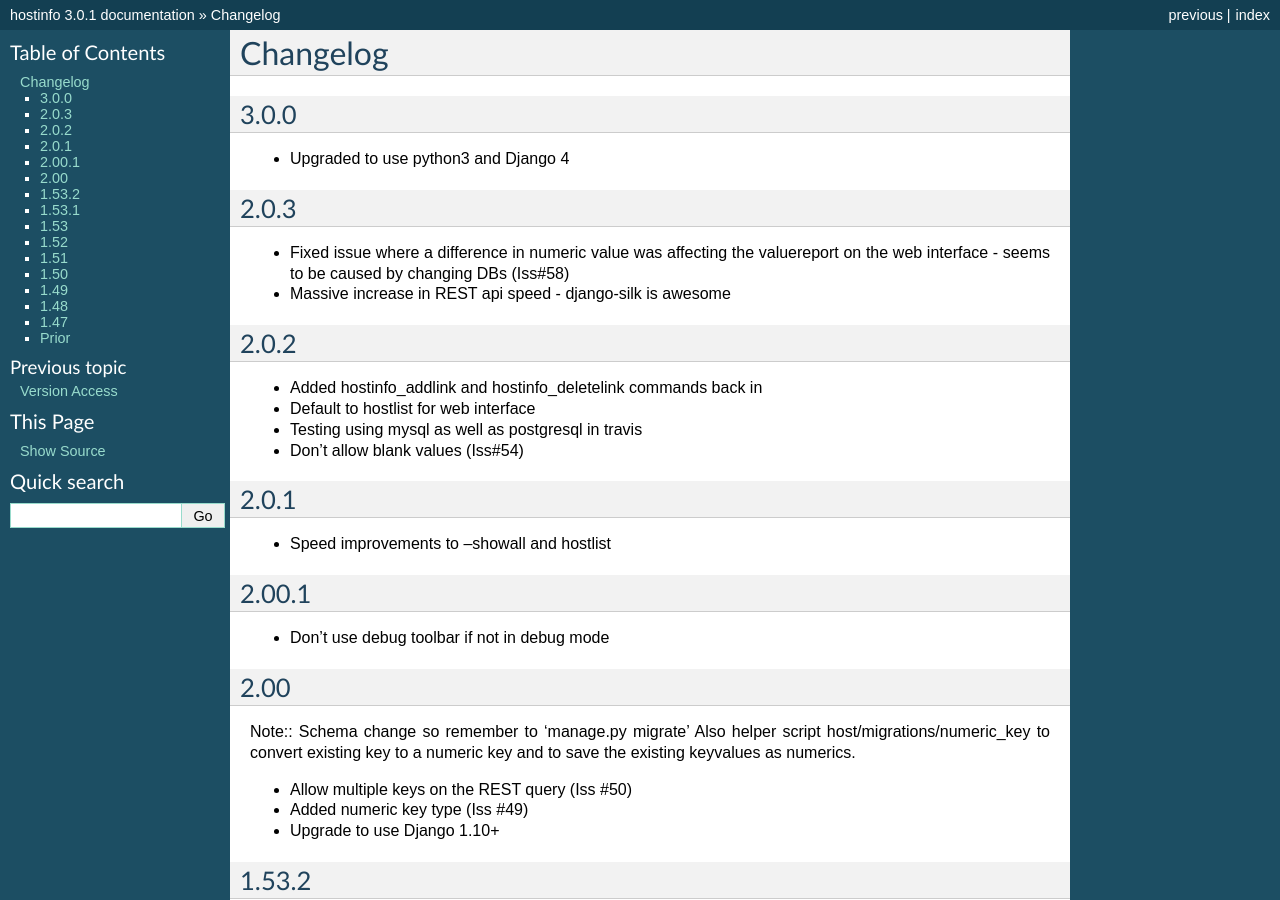
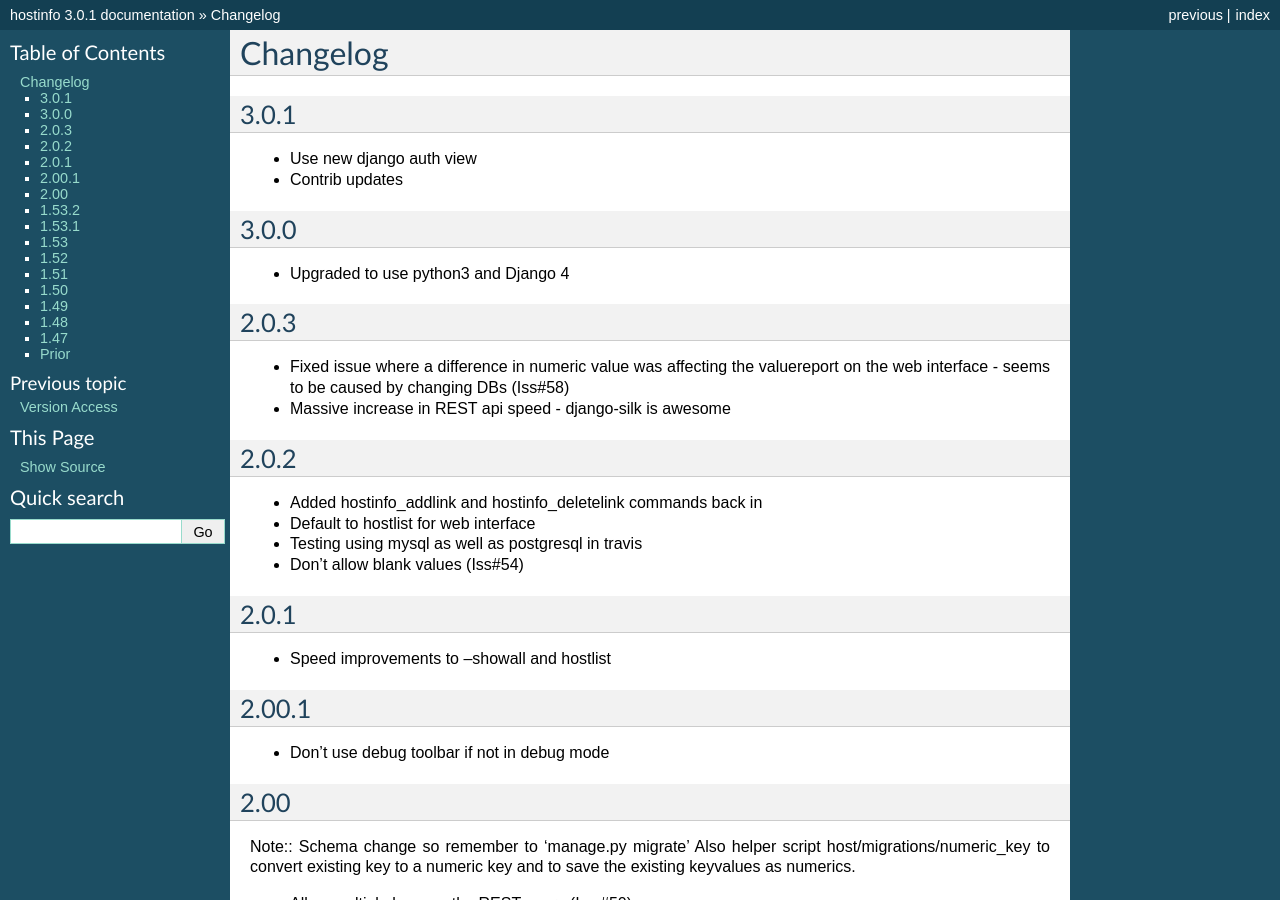
Before and after one commit to dwagon/Hostinfo, a Sphinx documentation site: the page built from docs/changelog.rst, in a window 1280 px wide and 900 px high. Built offline with Sphinx 7.4.7, drawn with Linux system fonts in a browser that asks for light colours.

Commit message:
Up version

```diff
--- a/docs/changelog.rst
+++ b/docs/changelog.rst
@@ -1,5 +1,10 @@
 Changelog
 ---------
+
+3.0.1
+=====
+* Use new django auth view
+* Contrib updates
 
 3.0.0
 =====
```
Also changed, not shown: 1 other file.
